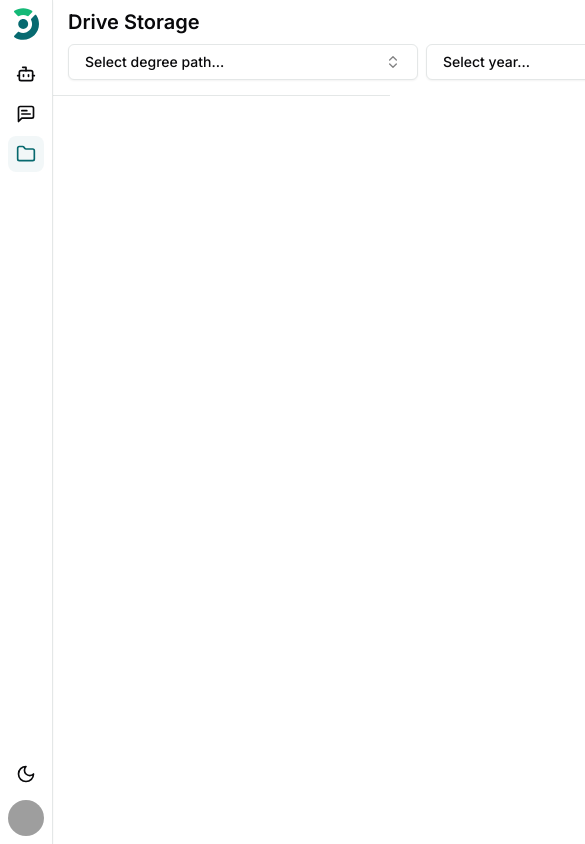
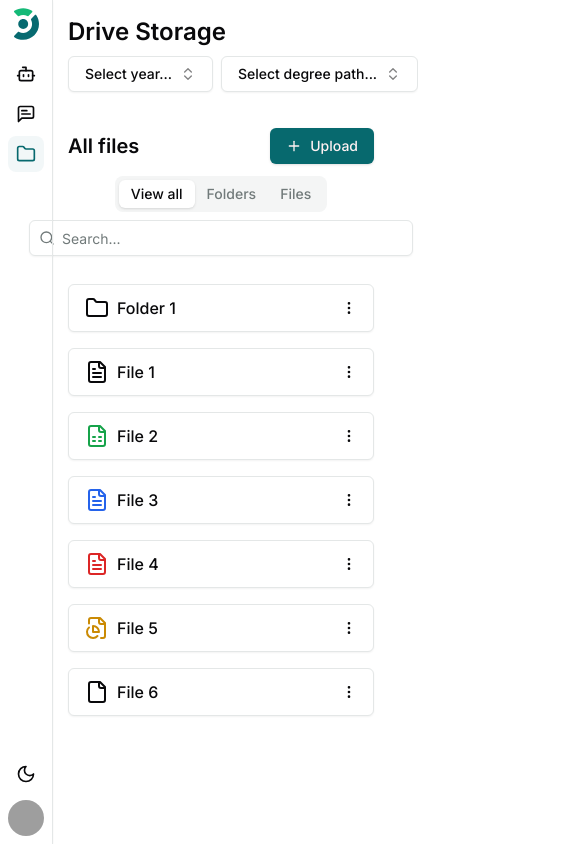
Before and after one commit to insea-connect/insea-connect-app, a Next.js app in the folder packages/insea-connect-ui/: page /drive in a window 390 px wide. Shown: the top 844 px of the page, 585 px wide, since content can reach past the window. Built offline with nearby package versions, Linux system fonts and the light colour scheme; grey boxes are pictures that could not be loaded.

Commit message:
feat: build responsive drive main layout

```diff
--- /dev/null
+++ b/packages/insea-connect-ui/app/(dashboard)/(routes)/drive/_components/columns.tsx
@@ -0,0 +1,21 @@
+"use client";
+import { ColumnDef } from "@tanstack/react-table";
+
+export const columns: ColumnDef<any>[] = [
+  {
+    accessorKey: "file-name",
+    header: "File Name",
+  },
+  {
+    accessorKey: "created-at",
+    header: "Created At",
+  },
+  {
+    accessorKey: "creator",
+    header: "Creator",
+  },
+  {
+    accessorKey: "size",
+    header: "Size",
+  },
+];
--- /dev/null
+++ b/packages/insea-connect-ui/app/(dashboard)/(routes)/drive/_components/drive-item-list.tsx
@@ -0,0 +1,26 @@
+import { Button } from "@/components/ui/button";
+import { BsFileEarmarkPdfFill, BsFillFilePdfFill } from "react-icons/bs";
+import {
+  EllipsisVertical,
+  FileSpreadsheet,
+  FileText,
+  Folder,
+} from "lucide-react";
+import DriveItem from "./drive-item";
+
+const DriveItemList = () => {
+  return (
+    <div className="py-4 grid gap-4 grid-cols-1 sm:grid-cols-2 lg:grid-cols-3  xl:grid-cols-4 2xl:grid-cols-5">
+      <DriveItem fileType="folder" fileName="Folder 1" />
+      <DriveItem fileType="text" fileName="File 1" />
+      <DriveItem fileType="spreadsheet" fileName="File 2" />
+      <DriveItem fileType="doc" fileName="File 3" />
+
+      <DriveItem fileType="pdf" fileName="File 4" />
+      <DriveItem fileType="ppt" fileName="File 5" />
+      <DriveItem fileType="other" fileName="File 6" />
+    </div>
+  );
+};
+
+export default DriveItemList;
--- /dev/null
+++ b/packages/insea-connect-ui/app/(dashboard)/(routes)/drive/_components/drive-item.tsx
@@ -0,0 +1,107 @@
+"use client";
+import { buttonVariants } from "@/components/ui/button";
+import React from "react";
+import {
+  Folder,
+  FileText,
+  FileSpreadsheet,
+  EllipsisVertical,
+  File,
+  FilePieChart,
+  Info,
+  Download,
+  Pen,
+  Delete,
+} from "lucide-react";
+import { cn } from "@/lib/utils";
+import {
+  DropdownMenu,
+  DropdownMenuContent,
+  DropdownMenuItem,
+  DropdownMenuLabel,
+  DropdownMenuSeparator,
+  DropdownMenuTrigger,
+} from "@/components/ui/dropdown-menu";
+import { useRouter } from "next/navigation";
+
+type fileType =
+  | "folder"
+  | "text"
+  | "spreadsheet"
+  | "file"
+  | "pdf"
+  | "doc"
+  | "ppt"
+  | "other";
+
+interface DriveItemProps {
+  fileType: fileType;
+  fileName: string;
+}
+
+const DriveItem = ({ fileType, fileName }: DriveItemProps) => {
+  const router = useRouter();
+  const getIcon = (type: fileType) => {
+    switch (type) {
+      case "folder":
+        return <Folder className="size-6 mr-2" />;
+      case "text":
+        return <FileText className={`size-6 mr-2`} />;
+      case "pdf":
+        return <FileText className={`size-6 mr-2 text-red-600`} />;
+      case "ppt":
+        return <FilePieChart className={`size-6 mr-2 text-yellow-600`} />;
+      case "doc":
+        return <FileText className={`size-6 mr-2 text-blue-600`} />;
+      case "spreadsheet":
+        return <FileSpreadsheet className={`size-6 mr-2 text-green-600`} />;
+      default:
+        return <File className="size-6 mr-2" />;
+    }
+  };
+
+  return (
+    <div
+      onClick={() => router.push("/drive/folder/1")}
+      className={cn(
+        buttonVariants({ variant: "outline" }),
+        "flex cursor-pointer items-center justify-between h-12"
+      )}
+    >
+      <span className="flex items-center">
+        {getIcon(fileType)}
+        <span className="text-base">{fileName}</span>
+      </span>
+      <DropdownMenu>
+        <DropdownMenuTrigger asChild>
+          <EllipsisVertical className="h-4 w-4 hover:text-primary" />
+        </DropdownMenuTrigger>
+        <DropdownMenuContent align="end">
+          <DropdownMenuLabel>Actions</DropdownMenuLabel>
+          <DropdownMenuSeparator />
+          <DropdownMenuItem>
+            <Pen className="h-4 w-4 mr-2" />
+            Rename
+          </DropdownMenuItem>
+          {fileType !== "folder" && (
+            <DropdownMenuItem>
+              <Download className="h-4 w-4 mr-2" />
+              Download
+            </DropdownMenuItem>
+          )}
+          <DropdownMenuItem>
+            <Info className="h-4 w-4 mr-2" />
+            Details
+          </DropdownMenuItem>
+          <DropdownMenuSeparator />
+          <DropdownMenuItem className="text-red-500 group">
+            <Delete className="h-4 w-4 mr-2 group-hover:text-red-700" />
+            <span className="group-hover:text-red-700">Delete</span>
+          </DropdownMenuItem>
+        </DropdownMenuContent>
+      </DropdownMenu>
+    </div>
+  );
+};
+
+export default DriveItem;
--- a/packages/insea-connect-ui/app/(dashboard)/(routes)/drive/page.tsx
+++ b/packages/insea-connect-ui/app/(dashboard)/(routes)/drive/page.tsx
@@ -2,24 +2,49 @@ import { Select, SelectContent, SelectTrigger } from "@/components/ui/select";
 import DegreePathCombobox from "../../_components/degree-path-combobox";
 import YearCombobox from "../../_components/year-combobox";
 import { Button } from "@/components/ui/button";
-import { Plus } from "lucide-react";
+import { Plus, Search } from "lucide-react";
+import { Tabs, TabsList, TabsTrigger } from "@/components/ui/tabs";
+import { Input } from "@/components/ui/input";
+import DriveItemList from "./_components/drive-item-list";
 
 const DrivePage = () => {
   return (
     <div className="w-full">
-      <header className="h-24 w-full border-b py-2 px-4 flex flex-col gap-2">
-        <h2 className="text-xl font-semibold">Drive Storage</h2>
-        <div className="items-center flex justify-between">
-          <div className="flex gap-2 items-center">
-            <DegreePathCombobox />
-            <YearCombobox />
-          </div>
-          <Button className="flex items-center">
-            <Plus className="w-4 h-4 mr-2" />
-            <span>Upload file</span>
+      <header className="h-24 w-full py-4 px-4 flex-col lg:flex-row flex md:justify-between gap-2">
+        <h2 className="text-2xl font-semibold">Drive Storage</h2>
+        <div className="flex gap-2 ">
+          <YearCombobox />
+          <DegreePathCombobox />
+        </div>
+      </header>
+      <main className="px-4 flex flex-col gap-3 pt-8 lg:py-0">
+        <div className="flex items-center justify-between">
+          <h3 className="text-xl font-semibold">All files</h3>
+          <Button>
+            <Plus className="size-4 mr-2" />
+            Upload
           </Button>
         </div>
-      </header>
+        <div className="flex flex-col gap-2 md:flex-row md:justify-between items-center">
+          <Tabs defaultValue="view-all">
+            <TabsList>
+              <TabsTrigger value="view-all">View all</TabsTrigger>
+              <TabsTrigger value="folders">Folders</TabsTrigger>
+              <TabsTrigger value="files">Files</TabsTrigger>
+            </TabsList>
+          </Tabs>
+          <div className="relative w-96">
+            <Search className="absolute left-2.5 top-2.5 h-4 w-4 text-muted-foreground" />
+            <Input
+              type="search"
+              placeholder="Search..."
+              className="w-full bg-background pl-8 "
+            />
+          </div>
+        </div>
+
+        <DriveItemList />
+      </main>
     </div>
   );
 };
--- /dev/null
+++ b/packages/insea-connect-ui/components/ui/resizable.tsx
@@ -0,0 +1,45 @@
+"use client"
+
+import { DragHandleDots2Icon } from "@radix-ui/react-icons"
+import * as ResizablePrimitive from "react-resizable-panels"
+
+import { cn } from "@/lib/utils"
+
+const ResizablePanelGroup = ({
+  className,
+  ...props
+}: React.ComponentProps<typeof ResizablePrimitive.PanelGroup>) => (
+  <ResizablePrimitive.PanelGroup
+    className={cn(
+      "flex h-full w-full data-[panel-group-direction=vertical]:flex-col",
+      className
+    )}
+    {...props}
+  />
+)
+
+const ResizablePanel = ResizablePrimitive.Panel
+
+const ResizableHandle = ({
+  withHandle,
+  className,
+  ...props
+}: React.ComponentProps<typeof ResizablePrimitive.PanelResizeHandle> & {
+  withHandle?: boolean
+}) => (
+  <ResizablePrimitive.PanelResizeHandle
+    className={cn(
+      "relative flex w-px items-center justify-center bg-border after:absolute after:inset-y-0 after:left-1/2 after:w-1 after:-translate-x-1/2 focus-visible:outline-none focus-visible:ring-1 focus-visible:ring-ring focus-visible:ring-offset-1 data-[panel-group-direction=vertical]:h-px data-[panel-group-direction=vertical]:w-full data-[panel-group-direction=vertical]:after:left-0 data-[panel-group-direction=vertical]:after:h-1 data-[panel-group-direction=vertical]:after:w-full data-[panel-group-direction=vertical]:after:-translate-y-1/2 data-[panel-group-direction=vertical]:after:translate-x-0 [&[data-panel-group-direction=vertical]>div]:rotate-90",
+      className
+    )}
+    {...props}
+  >
+    {withHandle && (
+      <div className="z-10 flex h-4 w-3 items-center justify-center rounded-sm border bg-border">
+        <DragHandleDots2Icon className="h-2.5 w-2.5" />
+      </div>
+    )}
+  </ResizablePrimitive.PanelResizeHandle>
+)
+
+export { ResizablePanelGroup, ResizablePanel, ResizableHandle }
--- /dev/null
+++ b/packages/insea-connect-ui/components/ui/table.tsx
@@ -0,0 +1,120 @@
+import * as React from "react"
+
+import { cn } from "@/lib/utils"
+
+const Table = React.forwardRef<
+  HTMLTableElement,
+  React.HTMLAttributes<HTMLTableElement>
+>(({ className, ...props }, ref) => (
+  <div className="relative w-full overflow-auto">
+    <table
+      ref={ref}
+      className={cn("w-full caption-bottom text-sm", className)}
+      {...props}
+    />
+  </div>
+))
+Table.displayName = "Table"
+
+const TableHeader = React.forwardRef<
+  HTMLTableSectionElement,
+  React.HTMLAttributes<HTMLTableSectionElement>
+>(({ className, ...props }, ref) => (
+  <thead ref={ref} className={cn("[&_tr]:border-b", className)} {...props} />
+))
+TableHeader.displayName = "TableHeader"
+
+const TableBody = React.forwardRef<
+  HTMLTableSectionElement,
+  React.HTMLAttributes<HTMLTableSectionElement>
+>(({ className, ...props }, ref) => (
+  <tbody
+    ref={ref}
+    className={cn("[&_tr:last-child]:border-0", className)}
+    {...props}
+  />
+))
+TableBody.displayName = "TableBody"
+
+const TableFooter = React.forwardRef<
+  HTMLTableSectionElement,
+  React.HTMLAttributes<HTMLTableSectionElement>
+>(({ className, ...props }, ref) => (
+  <tfoot
+    ref={ref}
+    className={cn(
+      "border-t bg-muted/50 font-medium [&>tr]:last:border-b-0",
+      className
+    )}
+    {...props}
+  />
+))
+TableFooter.displayName = "TableFooter"
+
+const TableRow = React.forwardRef<
+  HTMLTableRowElement,
+  React.HTMLAttributes<HTMLTableRowElement>
+>(({ className, ...props }, ref) => (
+  <tr
+    ref={ref}
+    className={cn(
+      "border-b transition-colors hover:bg-muted/50 data-[state=selected]:bg-muted",
+      className
+    )}
+    {...props}
+  />
+))
+TableRow.displayName = "TableRow"
+
+const TableHead = React.forwardRef<
+  HTMLTableCellElement,
+  React.ThHTMLAttributes<HTMLTableCellElement>
+>(({ className, ...props }, ref) => (
+  <th
+    ref={ref}
+    className={cn(
+      "h-10 px-2 text-left align-middle font-medium text-muted-foreground [&:has([role=checkbox])]:pr-0 [&>[role=checkbox]]:translate-y-[2px]",
+      className
+    )}
+    {...props}
+  />
+))
+TableHead.displayName = "TableHead"
+
+const TableCell = React.forwardRef<
+  HTMLTableCellElement,
+  React.TdHTMLAttributes<HTMLTableCellElement>
+>(({ className, ...props }, ref) => (
+  <td
+    ref={ref}
+    className={cn(
+      "p-2 align-middle [&:has([role=checkbox])]:pr-0 [&>[role=checkbox]]:translate-y-[2px]",
+      className
+    )}
+    {...props}
+  />
+))
+TableCell.displayName = "TableCell"
+
+const TableCaption = React.forwardRef<
+  HTMLTableCaptionElement,
+  React.HTMLAttributes<HTMLTableCaptionElement>
+>(({ className, ...props }, ref) => (
+  <caption
+    ref={ref}
+    className={cn("mt-4 text-sm text-muted-foreground", className)}
+    {...props}
+  />
+))
+TableCaption.displayName = "TableCaption"
+
+export {
+  Table,
+  TableHeader,
+  TableBody,
+  TableFooter,
+  TableHead,
+  TableRow,
+  TableCell,
+  TableCaption,
+}
--- a/packages/insea-connect-ui/package.json
+++ b/packages/insea-connect-ui/package.json
@@ -23,6 +23,7 @@
     "@radix-ui/react-slot": "^1.0.2",
     "@radix-ui/react-tabs": "^1.0.4",
     "@radix-ui/react-tooltip": "^1.0.7",
+    "@tanstack/react-table": "^8.16.0",
     "axios": "^1.6.8",
     "class-variance-authority": "^0.7.0",
     "clsx": "^2.1.1",
@@ -32,6 +33,8 @@
     "react": "^18",
     "react-dom": "^18",
     "react-hook-form": "^7.51.3",
+    "react-icons": "^5.2.1",
+    "react-resizable-panels": "^2.0.19",
     "tailwind-merge": "^2.3.0",
     "tailwindcss-animate": "^1.0.7",
     "vaul": "^0.9.0",
```
Also changed, not shown: 1 other file (tests, documents, lock files or other folders).
